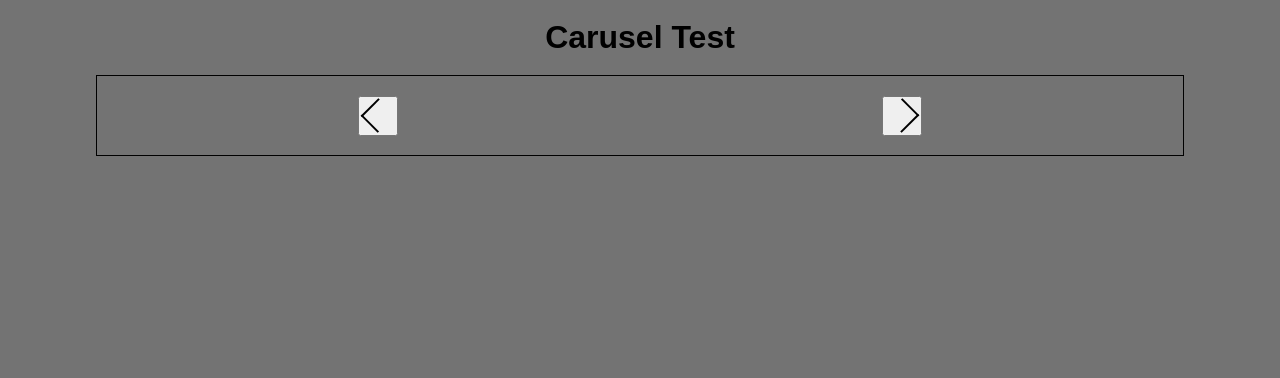
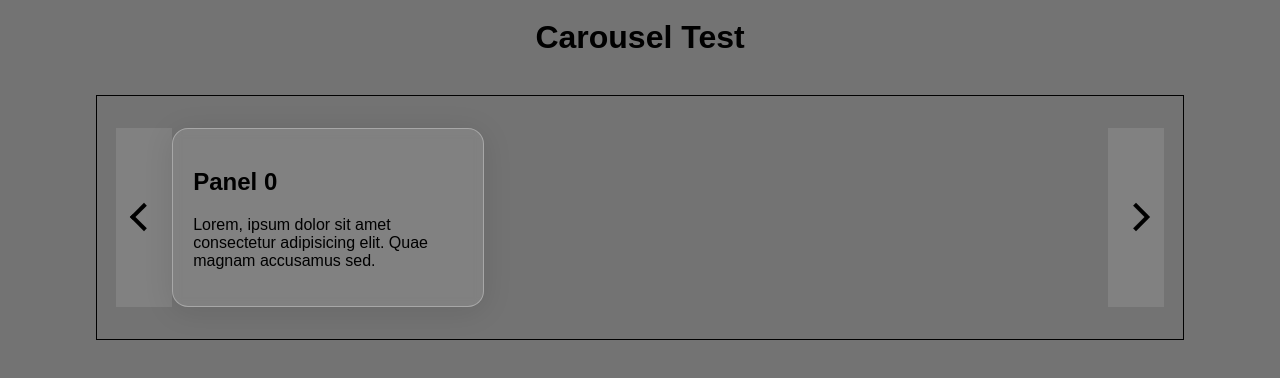
Before and after one commit to Mastrojanni/react-test-carousel, a React (Create React App) app: page / in a window 1280 px wide. Shown: the top 378 px of the page. Built offline with nearby package versions, Linux system fonts and the light colour scheme.

Commit message:
Add Carousel basic functionality

```diff
--- a/package.json
+++ b/package.json
@@ -1,5 +1,5 @@
 {
-  "name": "carusel-scss",
+  "name": "carousel-scss",
   "version": "0.1.0",
   "private": true,
   "dependencies": {
--- a/public/index.html
+++ b/public/index.html
@@ -9,7 +9,6 @@
       name="description"
       content="Web site created using create-react-app"
     />
-    <link rel="apple-touch-icon" href="%PUBLIC_URL%/logo192.png" />
     <!--
       manifest.json provides metadata used when your web app is installed on a
       user's mobile device or desktop. See https://developers.google.com/web/fundamentals/web-app-manifest/
--- a/src/App.jsx
+++ b/src/App.jsx
@@ -12,7 +12,7 @@ const App = () => {
         <div className="app__container">
 
             <header className='app__header'>
-                <h1 className='app__title'>Carusel Test</h1>
+                <h1 className='app__title'>Carousel Test</h1>
             </header>
 
             <main className='app__main'>
--- a/src/App.scss
+++ b/src/App.scss
@@ -44,7 +44,7 @@
         width: 100%;
         max-width: 85%;
 
-        margin: 0 auto;
+        margin: 20px auto 0;
 
         padding: 20px;
 
@@ -72,7 +72,9 @@
 
         section {
 
-            padding: 1.5%;
+            margin: 1.5% auto;
+
+            padding: 2.5% 1.5%;
         }
     }
 }
--- a/src/components/Carousel/Carousel.jsx
+++ b/src/components/Carousel/Carousel.jsx
@@ -1,5 +1,8 @@
+import { useState } from 'react';
+
 // components
 import ButtonArrow from '../UI/ButtonArrow/ButtonArrow';
+import Panel from './Panel/Panel';
 
 // style
 import './Carousel.scss';
@@ -7,10 +10,33 @@ import './Carousel.scss';
 
 const Carousel = () => {
 
+    const [panelIndex, setPanelIndex] = useState(0);
+
+    const onPrevArrowClick = () => {
+
+        setPanelIndex((prevState) => {
+            if (prevState === 0) return 2;
+            return --prevState;
+        });
+    };
+
+    const onNextArrowClick = () => {
+
+        setPanelIndex((prevState) => {
+            if(prevState === 2) return 0;
+            return ++prevState;
+        });
+    };
+
     return (
         <div className="carousel__container">
-            <ButtonArrow face='left' onClick={() => {}} />
-            <ButtonArrow face='right' onClick={() => {}} />
+            <ButtonArrow face='left' onClick={onPrevArrowClick} />
+
+            <Panel active={panelIndex === 0} />
+            <Panel active={panelIndex === 1} />
+            <Panel active={panelIndex === 2} />
+
+            <ButtonArrow face='right' onClick={onNextArrowClick} />
         </div>
     );
 };
--- /dev/null
+++ b/src/components/Carousel/Panel/Panel.jsx
@@ -0,0 +1,22 @@
+import './Panel.scss';
+
+const Panel = ({
+        active,
+    }) => {
+
+    let suppClass = '';
+    if (active) suppClass = ' active';
+
+    return (
+        <div className={'panel__container' + suppClass}>
+            <h2>Panel 0</h2>
+
+            <p>
+                Lorem, ipsum dolor sit amet consectetur adipisicing elit. Quae
+                magnam accusamus sed.
+            </p>
+        </div>
+    );
+};
+
+export default Panel;
--- /dev/null
+++ b/src/components/Carousel/Panel/Panel.scss
@@ -0,0 +1,38 @@
+.panel__container {
+
+    min-width: 40px;
+    width: 1000px;
+
+    min-height: 40px;
+
+    padding: 20px;
+
+    // background: linear-gradient(135deg, rgba(255, 255, 255, 0.1), rgba(255, 255, 255, 0));
+
+    // border-radius: 20px;
+    // box-shadow: 0 8px 32px 0 rgba(0, 0, 0, 0.37);
+
+    // backdrop-filter: blur(10px);
+    // -webkit-backdrop-filter: blur(10px);
+
+    // border: 1px solid rgba(255, 255, 255, 0.18);
+
+    background: rgba(255, 255, 255, 0.1);
+
+    border-radius: 16px;
+    box-shadow: 0 4px 30px rgba(0, 0, 0, 0.1);
+
+    backdrop-filter: blur(5px);
+    -webkit-backdrop-filter: blur(5px);
+
+    border: 1px solid rgba(255, 255, 255, 0.3);
+
+    opacity: 0;
+
+    transition: 200ms opacity ease-in-out;
+
+    &.active {
+
+        opacity: 1;
+    }
+}
--- a/src/components/UI/ButtonArrow/ButtonArrow.scss
+++ b/src/components/UI/ButtonArrow/ButtonArrow.scss
@@ -1,9 +1,14 @@
 .arrow__container {
 
-    width: 40px;
-    height: 40px;
+    min-width: 56px;
+    min-height: 56px;
 
     margin: 0 auto;
+
+    background: rgba(255, 255, 255, 0.1);
+    border: none;
+
+    font-size: 16px;
 
     display: flex;
     align-items: center;
@@ -12,14 +17,28 @@
     &.pointer--active {
 
         cursor: pointer;
+
+        &:hover, &:active, &:focus {
+
+            background: rgba(255, 255, 255, 0.2);
+        }
+        &:focus {
+
+            outline: 1px solid #000;
+        }
+    }
+
+    &:disabled {
+
+        cursor: not-allowed;
     }
 
     .arrow__content {
 
-        width: 25px;
-        height: 25px;
+        width: 20px;
+        height: 20px;
 
-        border: 2px solid #000;
+        border: 4px solid #000;
 
         transform: rotate(45deg);
 
```
